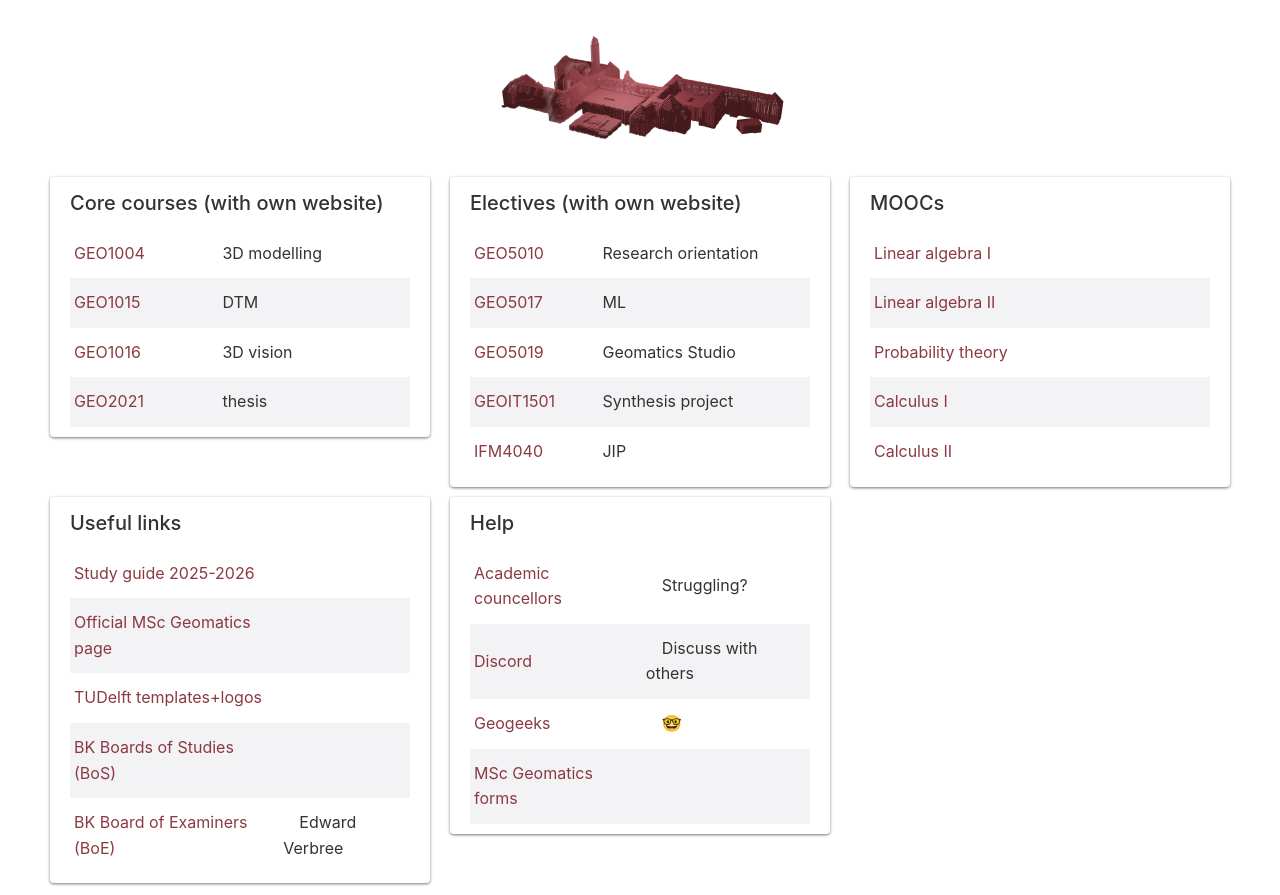
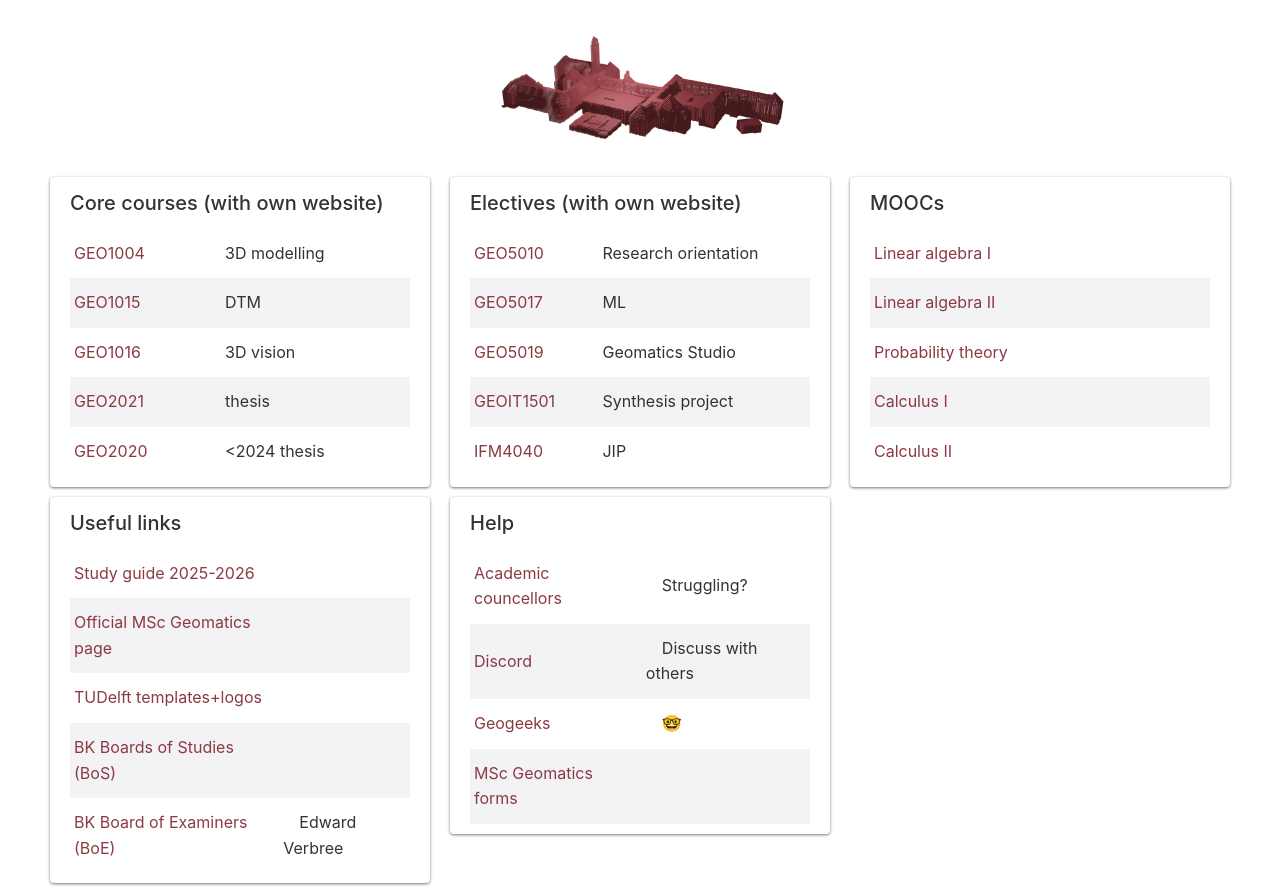
Before and after one commit to hugoledoux/gm_landing, a Jekyll site: the page built from index.md, in a window 1280 px wide, cut to the strip 0-895 px from the top of the page. Built offline with Jekyll 4.4.1, drawn with Linux system fonts in a browser that asks for light colours.

Commit message:
Add geo2020

```diff
--- a/_data/links.yml
+++ b/_data/links.yml
@@ -13,6 +13,9 @@
     - name: GEO2021
       url: https://geomatics.bk.tudelft.nl/geo2021
       extra: thesis
+    - name: GEO2020
+      url: https://3d.bk.tudelft.nl/courses/geo2020
+      extra: <2024 thesis
 
 - category: Electives (with own website)
   links:
```
